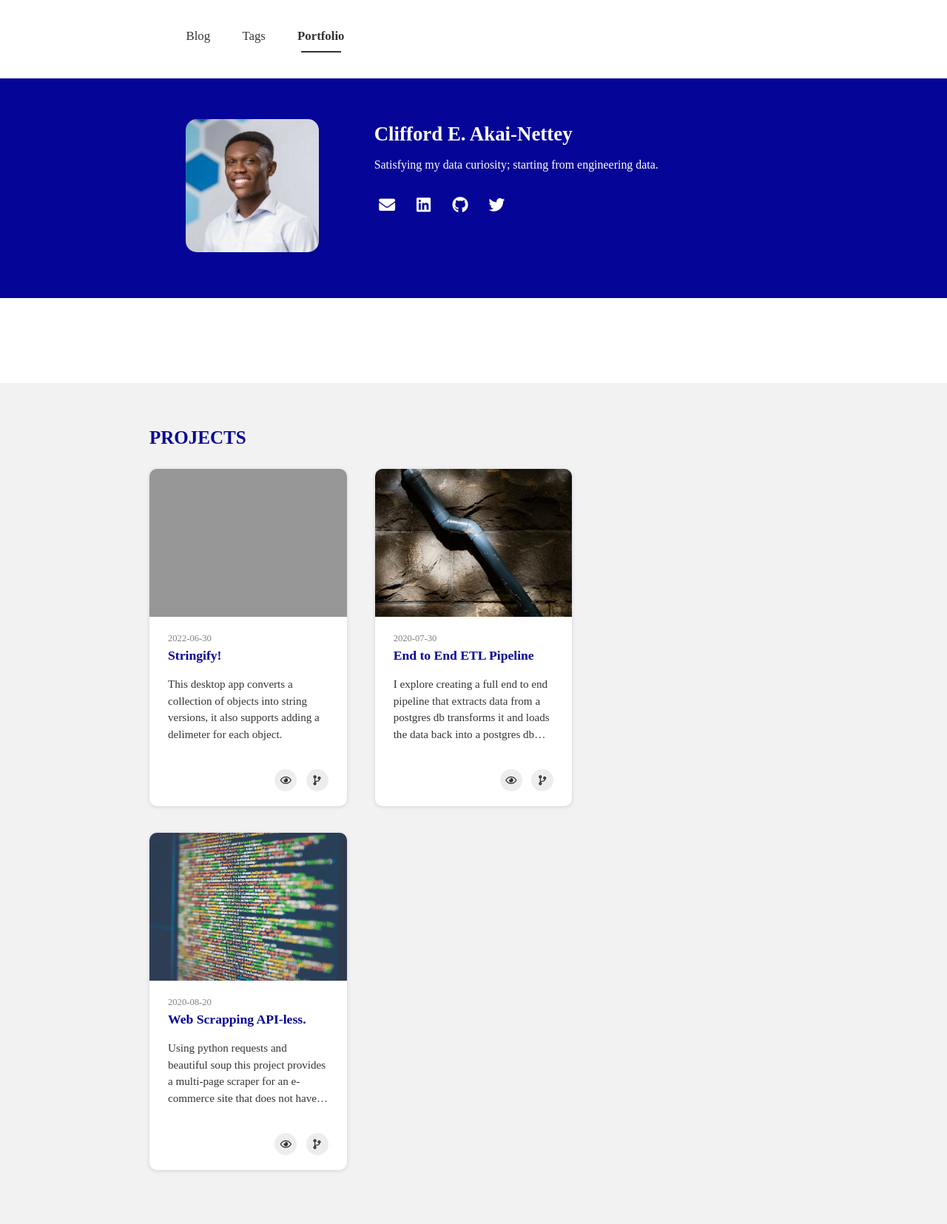
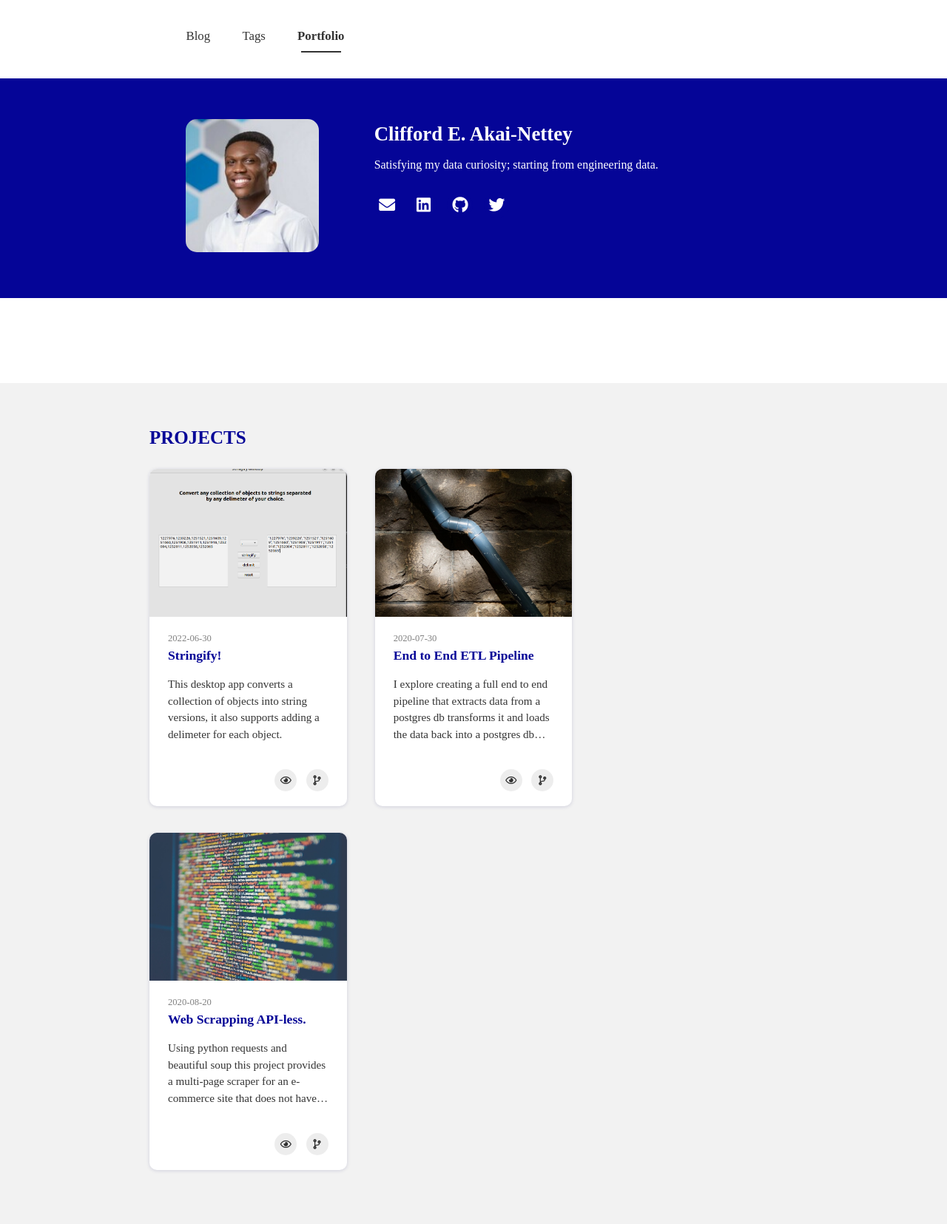
Before and after one commit to cliffordEmmanuel/cliffordEmmanuel.github.io, a Jekyll site: the page built from portfolio.html, in a window 1280 px wide. Shown: the whole page at 74% size. Built offline with Jekyll 4.4.1, drawn with Linux system fonts in a browser that asks for light colours; nearby versions of some CDN libraries; some web fonts are replaced.

Commit message:
rearranging projects

```diff
--- a/_data/projects.yml
+++ b/_data/projects.yml
@@ -2,7 +2,7 @@
     print : True # If 'False' is selected, it will not be displayed in 'home.html > aside > .proj-content'.
     modal : False # If 'True' is selected, modal can open in 'portfolio.html'.
     url :  https://github.com/cliffordEmmanuel/stringify
-    image : stringify.jpg # path: assets/project/
+    image : stringify.png # path: assets/project/
     date : 2022-06-30
     title : Stringify!
     summary :  Converts objects to strings.
```
